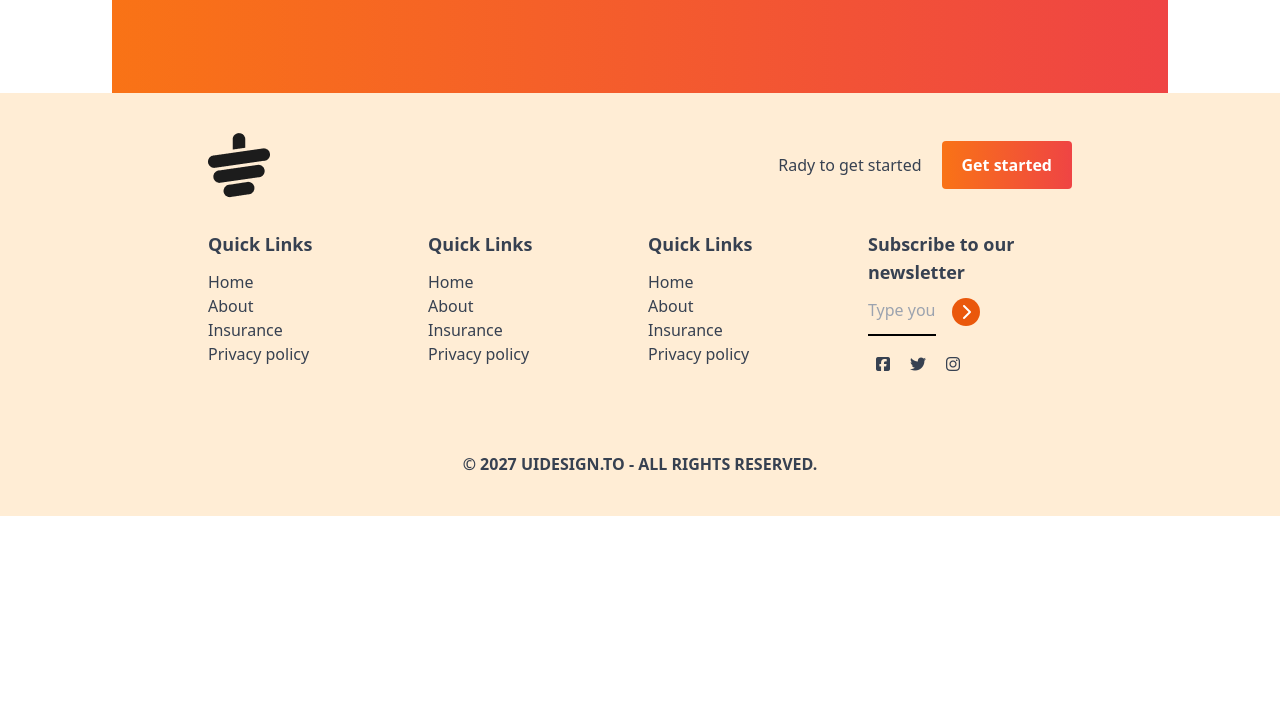
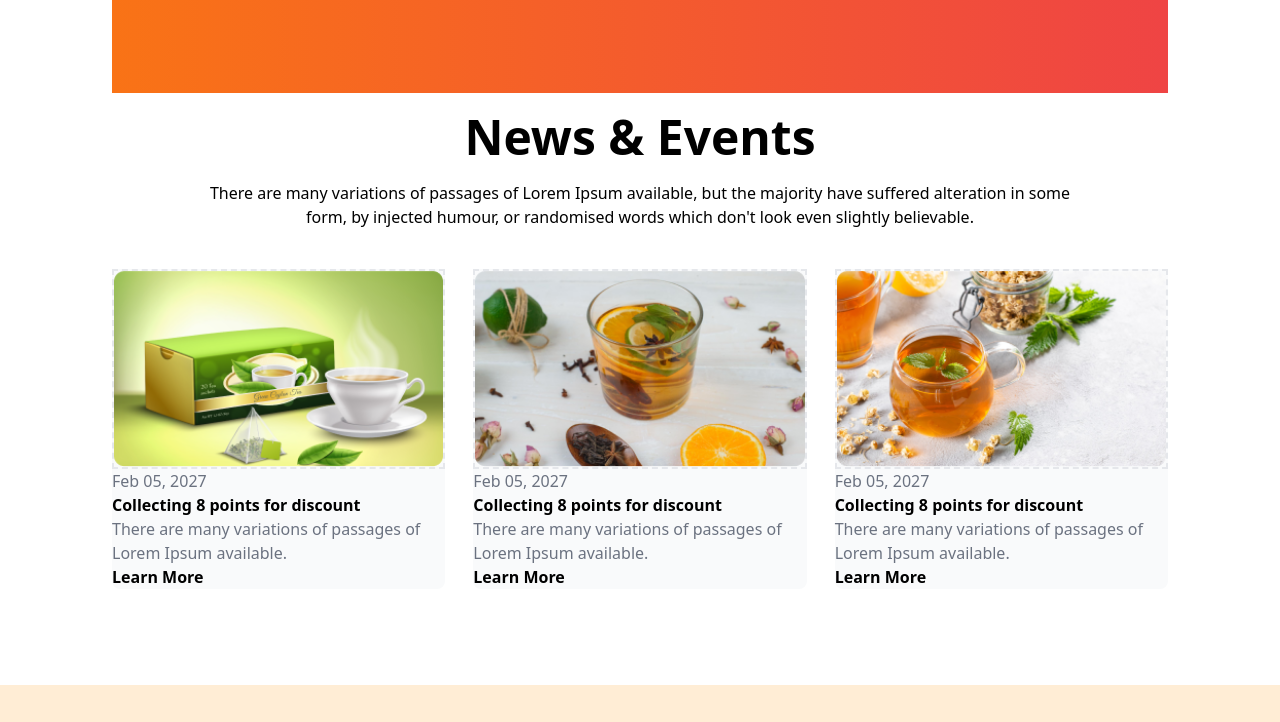
Before and after one commit to fbiplobhasan/Tea-stall-landing-page-, a plain HTML site: page index.html in a window 1280 px wide. Shown: the part 2379-3101 px from the top of the page. Before the commit the page ends 2895 px from the top, so only its background shows below. Drawn offline with nearby package versions, Linux system fonts and the light colour scheme.

Commit message:
add news and even section

```diff
--- a/index.html
+++ b/index.html
@@ -121,10 +121,10 @@
     </div>
      </section>
      <!-- Reviews section start here -->
-      <Section>
-        <div class=" bg-gradient-to-r from-orange-500 to-red-500 grid grid-cols-1 lg:grid-cols-2 text-white px-7 md:px-16">
+      <Section class="">
+        <div class=" bg-gradient-to-r from-orange-500 to-red-500 grid grid-cols-1 lg:grid-cols-2 text-white px-7 md:px-16 ">
             <!-- start tex container here -->
-           <div class="flex justify-center items-center overflow-hidden">
+           <div class="flex justify-center  items-center overflow-hidden">
             <div class="w-5/6">
                 <h1 class="text-5xl font-bold mb-5 mt-10">Meet Our Super Clients</h1>
                 <p>There are many variations of passages of Lorem Ipsum available, but the majority have suffered alteration in some form, by injected humour, or randomised words which don't look even slightly believable. </p>
@@ -177,8 +177,41 @@
              </div>
         </div>
       </Section>
+      <!-- Start news and even section -->
+       <section >
+        <!-- card text container here -->
+        <div class="text-center">
+            <h1 class="text-5xl p-5 font-bold">News & Events</h1>
+        <p class="">There are many variations of passages of Lorem Ipsum available, but the majority have suffered alteration in some <br> form, by injected humour, or randomised words which don't look even slightly believable. </p>
+        </div>
+        <div class="grid lg:grid-cols-3 md:grid-cols-2 sm:grid-cols-1 gap-7">
+                <div class="text-left rounded-lg bg-gray-50 p-15 mt-10">
+                    <img class="w-full border-2 border-dashed object-fill" src="images/news-1.png" alt="">
+                    <p class="text-gray-500">Feb 05, 2027</p>
+                    <h3 class="font-semibold text-1xl">Collecting 8 points for discount</h3>
+                    <p class="text-gray-500">There are many variations of passages of Lorem Ipsum available.</p>
+                    <h4 class="font-semibold text-1xl">Learn More</h4>
+                </div>
+                <div class="text-left rounded-lg bg-gray-50 p-15 mt-10">
+                    <img class="w-full border-2 border-dashed object-fill" src="images/news-2.png" alt="">
+                    <p class="text-gray-500">Feb 05, 2027</p>
+                    <h3 class="font-semibold text-1xl">Collecting 8 points for discount</h3>
+                    <p class="text-gray-500">There are many variations of passages of Lorem Ipsum available.</p>
+                    <h4 class="font-semibold text-1xl">Learn More</h4>
+                </div>
+                <div class="text-left rounded-lg bg-gray-50 p-15 mt-10">
+                    <img class="w-full border-2 border-dashed object-fill" src="images/news-3.png" alt="">
+                    <p class="text-gray-500">Feb 05, 2027</p>
+                    <h3 class="font-semibold text-1xl">Collecting 8 points for discount</h3>
+                    <p class="text-gray-500">There are many variations of passages of Lorem Ipsum available.</p>
+                    <h4 class="font-semibold text-1xl">Learn More</h4>
+                </div>
+        </div>
+       </section>
     </main>
-    <footer class="bg-orange-100  text-gray-700 py-10 px-4 md:px-16">
+
+    <!-- Start footer here -->
+    <footer class="bg-orange-100 mt-24  text-gray-700 py-10 px-4 md:px-16">
         <div class="w-9/12 mx-auto">
             <!-- logo start here -->
              <div class="flex mb-8 justify-between">
```
